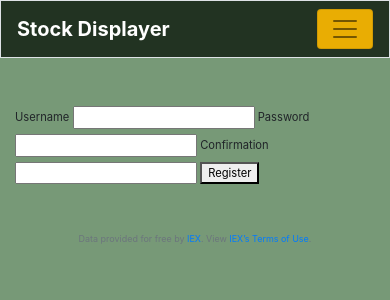
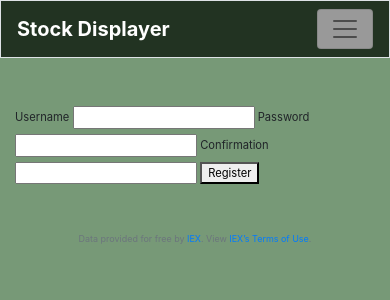
Before and after one commit to guiOsorio/Finance, a Flask app: page /register in a window 390 px wide. Shown: the top 300 px of the page. Run offline with Flask 2, Linux system fonts and the light colour scheme.

```diff
--- a/static/css/main.css
+++ b/static/css/main.css
@@ -15,7 +15,7 @@
 }
 
 .navbar-toggler {
-  background-color: #e9ad03;
+  background-color: #999;
 }
 
 .card-login {
--- a/static/sass/_base.scss
+++ b/static/sass/_base.scss
@@ -18,5 +18,5 @@
 }
 
 .navbar-toggler {
-    background-color: $color-secondary;
+    background-color: $color-grey-mild;
 }
```
Also changed, not shown: 2 other files.
